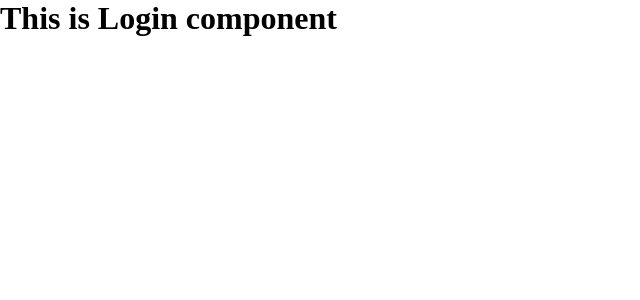
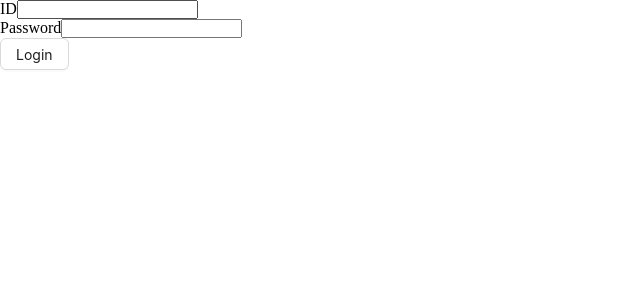
Before and after one commit to PallabKumarS/ph-university-client, a React (Vite) app: page /login in a window 1280 px wide. Shown: the top 300 px of the page, without its empty margins (0-640 px from the left). Built offline with nearby package versions, Linux system fonts and the light colour scheme.

Commit message:
added rtk query and login

```diff
--- a/src/main.tsx
+++ b/src/main.tsx
@@ -3,9 +3,13 @@ import { createRoot } from "react-dom/client";
 import "./index.css";
 import { RouterProvider } from "react-router-dom";
 import router from "./routes/routes.tsx";
+import { Provider } from "react-redux";
+import { store } from "./redux/store.ts";
 
 createRoot(document.getElementById("root")!).render(
   <StrictMode>
-    <RouterProvider router={router} />
+    <Provider store={store}>
+      <RouterProvider router={router} />
+    </Provider>
   </StrictMode>
 );
--- a/src/pages/Login.tsx
+++ b/src/pages/Login.tsx
@@ -1,8 +1,33 @@
+import { Button } from "antd";
+import { useForm } from "react-hook-form";
+import { useLoginMutation } from "../redux/features/auth/authApi";
+import { useAppDispatch } from "../redux/hook";
+import { setToken } from "../redux/features/auth/authSlice";
+
 const Login = () => {
+  const [login] = useLoginMutation();
+
+  const dispatch = useAppDispatch();
+
+  const { register, handleSubmit } = useForm();
+
+  const onSubmit = async (data: any) => {
+    const res = await login(data).unwrap();
+    dispatch(setToken(res.data.accessToken));
+  };
+
   return (
-    <div>
-      <h1> This is Login component </h1>
-    </div>
+    <form onSubmit={handleSubmit(onSubmit)}>
+      <div>
+        <label htmlFor="id">ID</label>
+        <input type="text" id="id" {...register("id")} />
+      </div>
+      <div>
+        <label htmlFor="password">Password</label>
+        <input type="text" id="password" {...register("password")} />
+      </div>
+      <Button htmlType="submit">Login</Button>
+    </form>
   );
 };
 
--- a/src/redux/api/baseApi.ts
+++ b/src/redux/api/baseApi.ts
@@ -1,18 +1,12 @@
 import { createApi, fetchBaseQuery } from "@reduxjs/toolkit/query/react";
 
-const baseApi = createApi({
+export const baseApi = createApi({
   reducerPath: "api",
   baseQuery: fetchBaseQuery({
     baseUrl: "http://localhost:5000/api/v1",
+    credentials: "include",
   }),
-  endpoints: (builder) => ({
-    login: builder.mutation({
-      query: () => ({
-        url: "/",
-        method: "POST",
-      }),
-    }),
-  }),
+  endpoints: () => ({}),
 });
 
 export default baseApi;
--- /dev/null
+++ b/src/redux/features/auth/authApi.ts
@@ -0,0 +1,15 @@
+import baseApi from "../../api/baseApi";
+
+const authApi = baseApi.injectEndpoints({
+  endpoints: (builder) => ({
+    login: builder.mutation({
+      query: (loginInfo) => ({
+        url: "/auth/login",
+        method: "POST",
+        body: loginInfo,
+      }),
+    }),
+  }),
+});
+
+export const { useLoginMutation } = authApi;
--- a/src/redux/features/authSlice.ts
+++ b/src/redux/features/auth/authSlice.ts
@@ -1,4 +1,5 @@
 import { createSlice } from "@reduxjs/toolkit";
+import { set } from "react-hook-form";
 
 const initialState = {
   user: null,
@@ -13,7 +14,10 @@ const authSlice = createSlice({
     setUser: (state, action) => {
       const { user, token } = action.payload;
       state.user = user;
-      state.token = token;
+    },
+
+    setToken: (state, action) => {
+      state.token = action.payload;
     },
 
     // clear user info after logout
@@ -25,4 +29,4 @@ const authSlice = createSlice({
 });
 
 export default authSlice;
-export const { setUser, logout } = authSlice.actions;
+export const { setUser, setToken, logout } = authSlice.actions;
--- a/src/redux/store.ts
+++ b/src/redux/store.ts
@@ -1,10 +1,19 @@
 import { configureStore } from "@reduxjs/toolkit";
-import authSlice from "./features/authSlice";
+import authSlice from "./features/auth/authSlice";
+import baseApi from "./api/baseApi";
 
 export const store = configureStore({
   reducer: {
+    // auth reducer
     auth: authSlice.reducer,
+
+    // baseApi reducer
+    [baseApi.reducerPath]: baseApi.reducer,
   },
+
+  // middleware
+  middleware: (getDefaultMiddlewares) =>
+    getDefaultMiddlewares().concat(baseApi.middleware),
 });
 
 export type RootState = ReturnType<typeof store.getState>;
```
